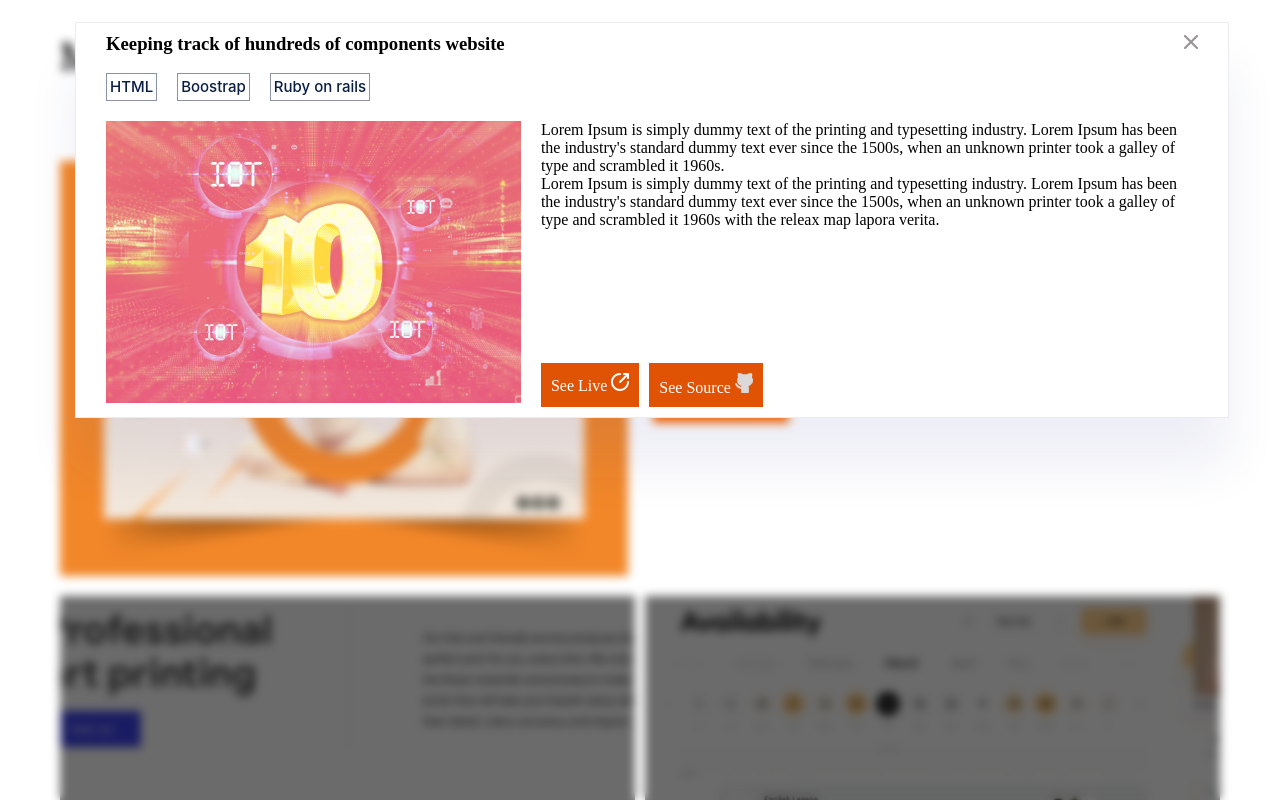
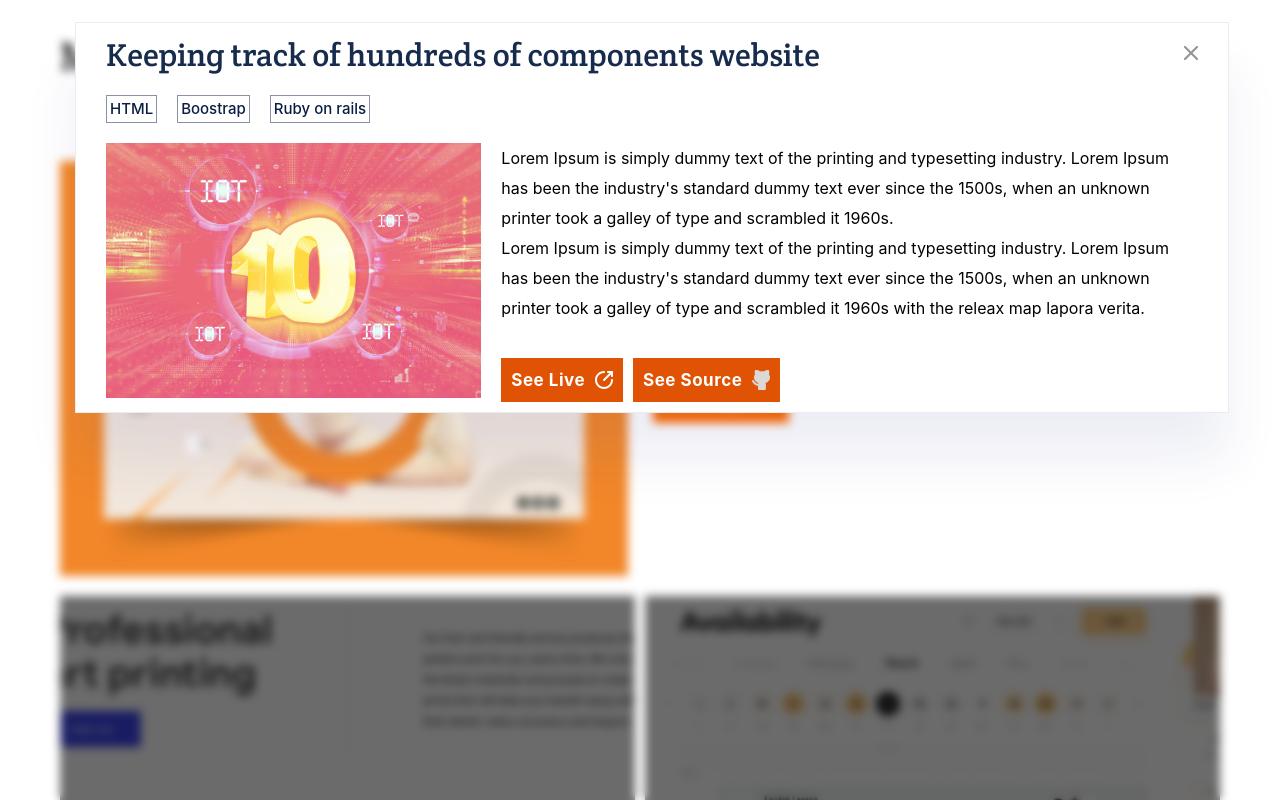
Before and after one commit to Adesina-Abiodun/Microverse-Portfolio-Project, a website: page index.html in a window 1280 px wide. Both pictures are taken after a click on the button "See Project". Shown: the part 831-1631 px from the top of the page. Drawn offline with Linux system fonts and the light colour scheme; files whose address does not match are found by name.

Commit message:
Feature: Pop-modal

```diff
--- a/script.js
+++ b/script.js
@@ -141,7 +141,7 @@ document.addEventListener('DOMContentLoaded', () => {
 });
 
 document.addEventListener('click', (e) => {
-  if (e.target.classList.contains('project-btn')) {
+  if (e.target.classList.contains('project-btn') || e.target.classList.contains('btn-bg')) {
     const modalBackground = document.createElement('div');
     const modalBoxContent = `
     <div class="modal-box">
@@ -185,10 +185,12 @@ document.addEventListener('click', (e) => {
 
          <div class="modal-btns">
           <div class="see-live">
-            <a href="#">See Live  <img src="/assets/Icon-see live.svg" alt=""></a>
+            <a href="#">See Live</a>
+            <img src="/assets/Icon-see live.svg" alt="">
           </div>
           <div class="see-source">
-            <a href="#">See Source  <img src="/assets/Vector.png" alt=""></a>
+            <a href="#">See Source</a>
+            <img src="/assets/Vector.png" alt="">
           </div>
          </div>
         </div>
@@ -202,66 +204,7 @@ document.addEventListener('click', (e) => {
     document.body.style.overflowY = 'hidden';
   }
 
-  if (e.target.classList.contains('btn-bg')) {
-    const modalBackground = document.createElement('div');
-    const modalBoxContent = `
-   <div class="modal-box">
-   <div class="modal-inner">
-     <div class="modal-title" >
-       <div class="modal-header">
-         <h3>Keeping track of hundreds of components website</h3>
-         <div>
-           <img src="./assets/Icon.png" class="close-menu" alt="close-menu" />
-         </div>
-       </div>
-       <br>
-       <ul class="modal-list">
-         <li class="tools-1">HTML</li>
-         <li class="tools-1">Boostrap</li>
-         <li class="tools-1">Ruby on rails</li>
-       </ul>
-     </div>
-     <div class="modal-img-box">
-       <div class="modal-img">
-         <img src="/assets/Snapshoot Portfolio.png" alt="" />
-       </div>
 
-       <div class="modal-details">
-        <div class="modal-info">
-         <p>
-           Lorem Ipsum is simply dummy text of the printing and typesetting
-           industry. Lorem Ipsum has been the industry's standard dummy text
-           ever since the 1500s, when an unknown printer took a galley of
-           type and scrambled it 1960s.
-          </p>
-
-          <p>
-           Lorem Ipsum is simply dummy text of
-           the printing and typesetting industry. Lorem Ipsum has been the
-           industry's standard dummy text ever since the 1500s, when an
-           unknown printer took a galley of type and scrambled it 1960s with
-           the releax map lapora verita.
-          </p>
-        </div>
-
-        <div class="modal-btns">
-         <div class="see-live">
-           <a href="#">See Live  <img src="/assets/Icon-see live.svg" alt=""></a>
-         </div>
-         <div class="see-source">
-           <a href="#">See Source  <img src="/assets/Vector.png" alt=""></a>
-         </div>
-        </div>
-       </div>
-     </div>
-   </div>
- </div>
-   `;
-    modalBackground.setAttribute('class', 'modal-background');
-    modalBackground.innerHTML = modalBoxContent;
-    workSection.appendChild(modalBackground);
-    document.body.style.overflowY = 'hidden';
-  }
 
   if (e.target.classList.contains('close-menu')) {
     const modalBoxContainer = workSection.childNodes[5];
--- a/style.css
+++ b/style.css
@@ -36,6 +36,7 @@ a {
 .see-live a,
 .see-source a {
   color: #fff;
+  margin-right: 10px;
 }
 
 .nav-logo a {
@@ -574,6 +575,15 @@ footer {
   border: 1px solid #8993a4;
 }
 
+.modal-header h3 {
+  font-family: "Crete Round", sans-serif;
+  font-style: normal;
+  font-weight: 400;
+  font-size: 32px;
+  line-height: 44px;
+  color: #172b4d;
+}
+
 .modal-img-box {
   display: block;
 }
@@ -596,6 +606,11 @@ footer {
 
 .modal-info {
   margin-bottom: 20px;
+  font-family: "Inter", sans-serif;
+  font-style: normal;
+  font-weight: 400;
+  font-size: 16px;
+  line-height: 30px;
 }
 
 .modal-btns {
@@ -607,7 +622,15 @@ footer {
   margin-right: 10px;
   background-color: #e05304;
   padding: 10px;
-  text-align: center;
+  font-family: "Inter" , sans-serif;
+  font-style: normal;
+  font-weight: 700;
+  font-size: 17px;
+  line-height: 24px;
+  display: flex;
+  justify-content: space-between;
+  align-items: center;
+  letter-spacing: 0.03em;
 }
 
 .project-inner {
```
